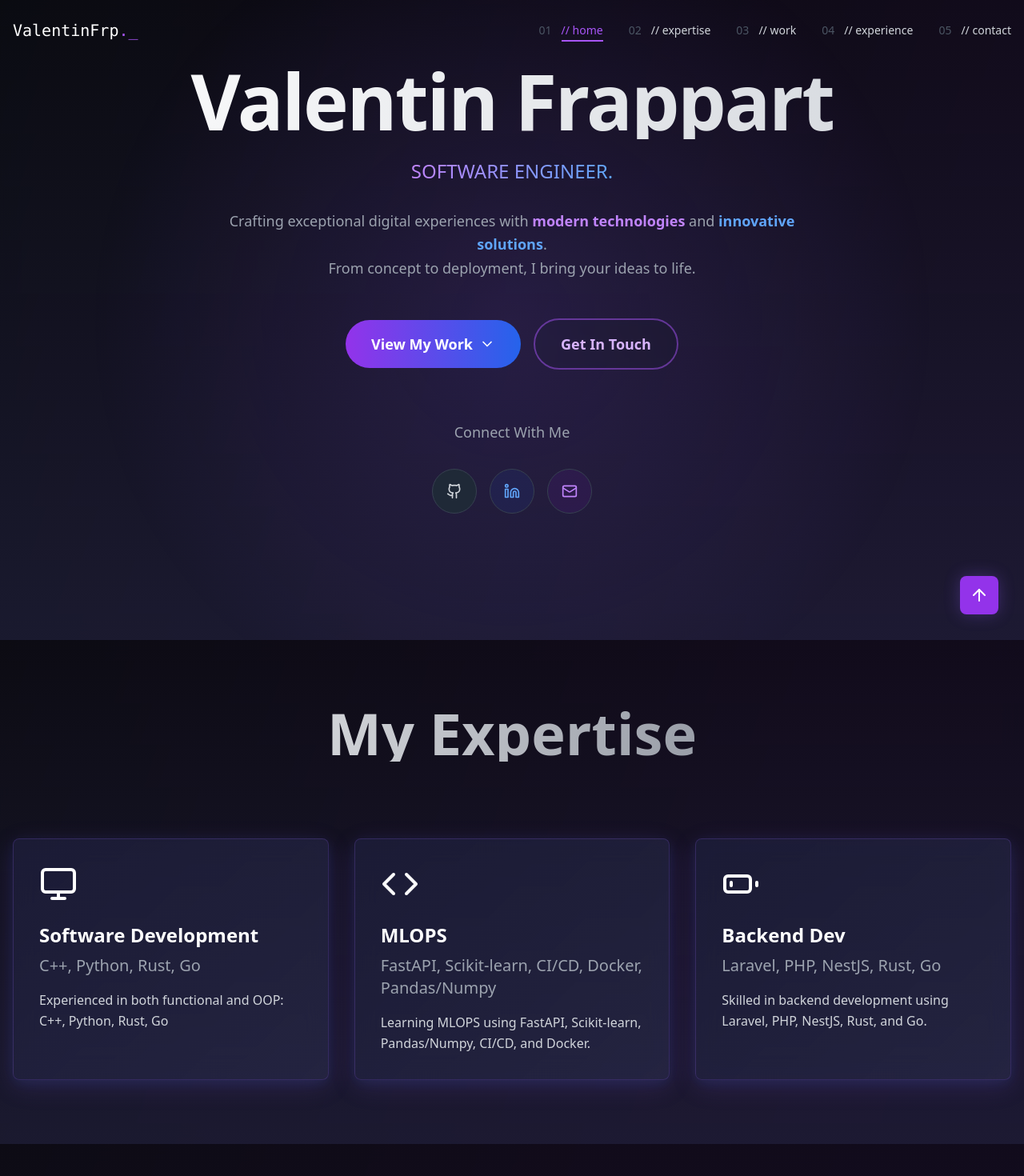
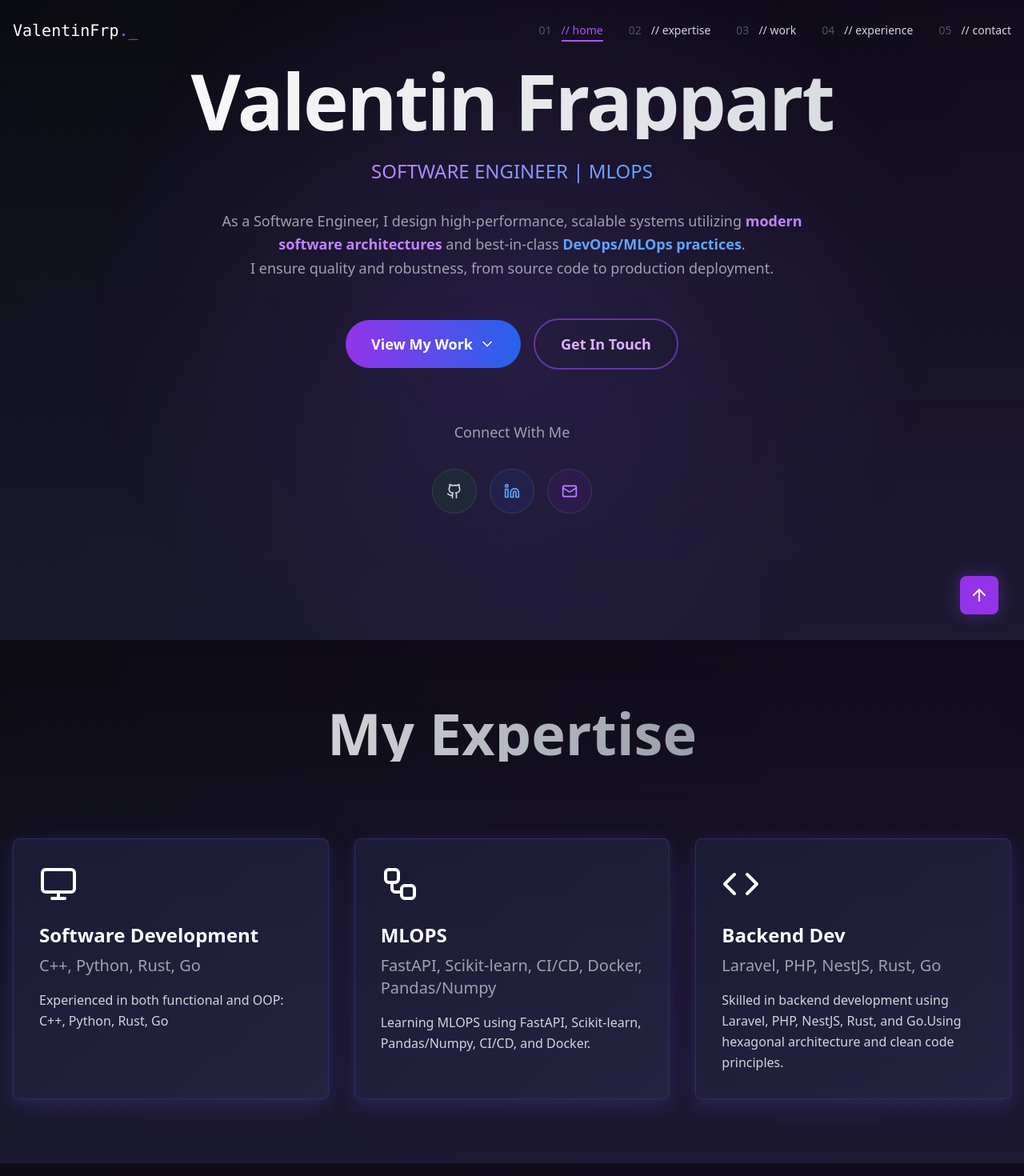
Before and after one commit to ValentinFrp/ValentinFrappart.fr, a React (Vite) app in the folder Portfolio/: page / in a window 1280 px wide. Shown: the top 1470 px of the page at 80% size. Built offline with nearby package versions, Linux system fonts and the light colour scheme.

Commit message:
fix: fix text and add automation logo

```diff
--- a/Portfolio/src/App.tsx
+++ b/Portfolio/src/App.tsx
@@ -1,8 +1,8 @@
 import { useState, useEffect, useCallback, Suspense } from "react";
 import {
   Monitor,
+  Workflow,
   Code,
-  BatteryLow as FlutterLogo,
   ArrowUp,
   MapPin,
   Link2,
@@ -26,10 +26,11 @@ import {
 } from "./utils/seo";
 
 import mlopsImage from "../assets/ImageMlOps.png";
+import lotaImage from "../assets/LogoLotaCloud.png";
 
 const personalInfo = {
   name: "Valentin Frappart",
-  title: "SOFTWARE ENGINEER.",
+  title: "SOFTWARE ENGINEER | MLOPS",
   location: "Lille, France",
   email: "valentinn.frappart@gmail.com",
   social: {
@@ -49,18 +50,18 @@ const expertise = [
       "Experienced in both functional and OOP: C++, Python, Rust, Go",
   },
   {
-    icon: <Code className="w-12 h-12 text-white" />,
+    icon: <Workflow className="w-12 h-12 text-white" />,
     title: "MLOPS",
     subtitle: "FastAPI, Scikit-learn, CI/CD, Docker, Pandas/Numpy",
     description:
       "Learning MLOPS using FastAPI, Scikit-learn, Pandas/Numpy, CI/CD, and Docker.",
   },
   {
-    icon: <FlutterLogo className="w-12 h-12 text-white" />,
+    icon: <Code className="w-12 h-12 text-white" />,
     title: "Backend Dev",
     subtitle: "Laravel, PHP, NestJS, Rust, Go",
     description:
-      "Skilled in backend development using Laravel, PHP, NestJS, Rust, and Go.",
+      "Skilled in backend development using Laravel, PHP, NestJS, Rust, and Go.Using hexagonal architecture and clean code principles.",
   },
 ];
 
@@ -72,8 +73,8 @@ const experiences = [
     website: "https://lota.cloud",
     description:
       "During my 4-month internship, I worked mainly on the backend on the integration of a chat for users on the application.",
-    technologies: ["Backend", "Frontend", "Laraval", "PHP", "Vue.js"],
-    logo: "https://images.unsplash.com/photo-1560179707-f14e90ef3623?q=80&w=100&h=100&auto=format&fit=crop",
+    technologies: ["Backend", "Frontend", "Laravel", "PHP", "Vue.js"],
+    logo: lotaImage,
   },
 ];
 
@@ -174,12 +175,12 @@ function App() {
     updateSEO({
       title: "Valentin Frappart - Software Engineer Portfolio",
       description:
-        "Software Engineer specializing in React, Flutter, and Full-Stack Development. Explore my projects and expertise in JavaScript, TypeScript, Python, and modern web technologies.",
+        "Software Engineer specializing in React, MlOps, and Full-Stack Development. Explore my projects and expertise in JavaScript, TypeScript, Python, and modern web technologies.",
       keywords: [
         "Valentin Frappart",
         "Software Engineer",
         "React Developer",
-        "Flutter Developer",
+        "MlOps Engineer",
         "Full-Stack Developer",
       ],
       url: window.location.href,
@@ -190,7 +191,7 @@ function App() {
       "@type": "Person",
       name: personalInfo.name,
       description:
-        "Software Engineer specializing in React, Flutter, and Full-Stack Development",
+        "Software Engineer specializing in React, MlOps, and Full-Stack Development",
       url: window.location.href,
       sameAs: [personalInfo.social.linkedin, personalInfo.social.github].filter(
         (link) => link !== "#",
@@ -309,19 +310,20 @@ function App() {
             }
           >
             <p className="text-lg text-gray-400 max-w-3xl mx-auto leading-relaxed">
-              Crafting exceptional digital experiences with
+              As a Software Engineer, I design high-performance, scalable
+              systems utilizing
               <span className="text-purple-400 font-semibold">
                 {" "}
-                modern technologies
+                modern software architectures
               </span>{" "}
-              and
+              and best-in-class
               <span className="text-blue-400 font-semibold">
                 {" "}
-                innovative solutions
+                DevOps/MLOps practices
               </span>
               .
-              <br />
-              From concept to deployment, I bring your ideas to life.
+              <br />I ensure quality and robustness, from source code to
+              production deployment.
             </p>
           </div>
 
@@ -531,7 +533,6 @@ function App() {
               </span>
             </p>
 
-            {/* Email CTA */}
             <div className="mb-12 p-8 rounded-2xl bg-gradient-to-r from-purple-900/30 to-blue-900/30 backdrop-blur-sm border border-purple-500/20">
               <h3 className="text-2xl font-semibold mb-4 text-purple-300">
                 Ready to start?
```
Also changed, not shown: Portfolio/assets/LogoLotaCloud.png (added).
